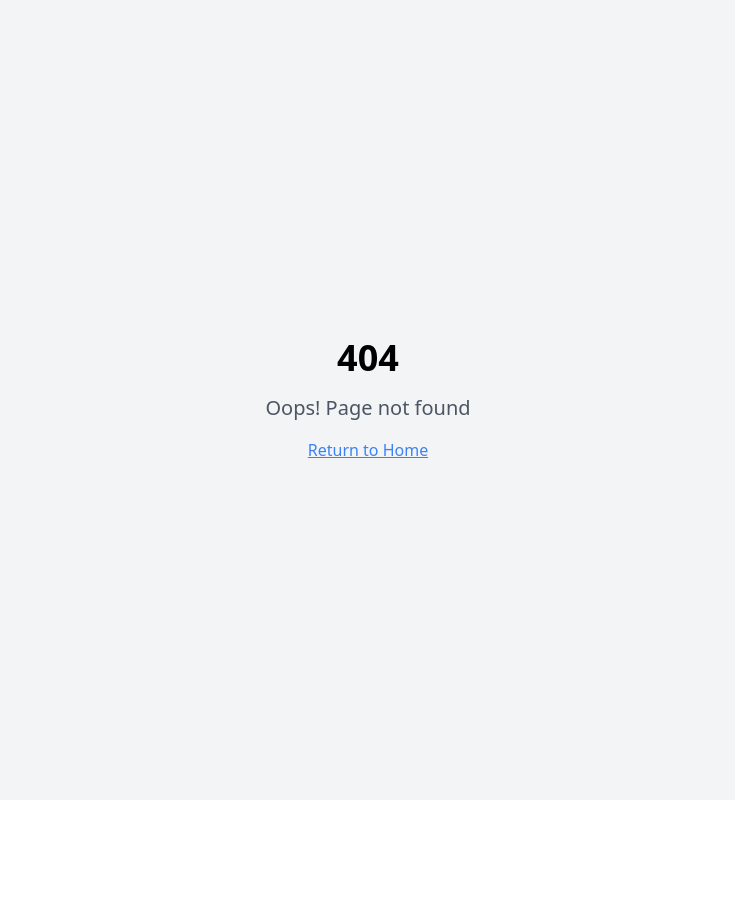
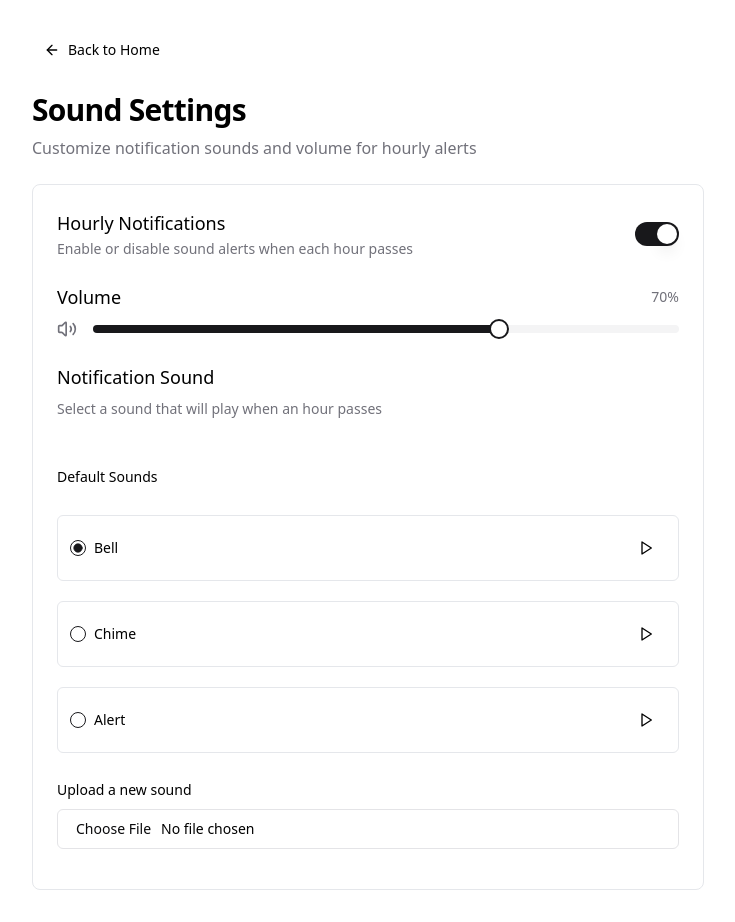
Before and after one commit to CodeWithGangesh/hourly-activity-scribe, a React (Vite) app: page /settings in a window 1280 px wide. Before the commit this address had no page. Shown: the whole page, without its empty margins (272-1007 px from the left). Before the commit the page ends 800 px from the top, so only its background shows below. Built offline with nearby package versions, Linux system fonts and the light colour scheme.

Commit message:
feat: Add settings page for ringtone customization
Adds a settings page allowing users to select from default ringtones or upload custom audio files.

```diff
--- a/src/App.tsx
+++ b/src/App.tsx
@@ -1,9 +1,11 @@
+
 import { Toaster } from "@/components/ui/toaster";
 import { Toaster as Sonner } from "@/components/ui/sonner";
 import { TooltipProvider } from "@/components/ui/tooltip";
 import { QueryClient, QueryClientProvider } from "@tanstack/react-query";
 import { BrowserRouter, Routes, Route } from "react-router-dom";
 import Index from "./pages/Index";
+import Settings from "./pages/Settings";
 import NotFound from "./pages/NotFound";
 
 const queryClient = new QueryClient();
@@ -16,6 +18,7 @@ const App = () => (
       <BrowserRouter>
         <Routes>
           <Route path="/" element={<Index />} />
+          <Route path="/settings" element={<Settings />} />
           {/* ADD ALL CUSTOM ROUTES ABOVE THE CATCH-ALL "*" ROUTE */}
           <Route path="*" element={<NotFound />} />
         </Routes>
--- a/src/components/NotificationModal.tsx
+++ b/src/components/NotificationModal.tsx
@@ -1,8 +1,9 @@
 
 import React from "react";
+import { Link } from "react-router-dom";
 import { Dialog, DialogContent, DialogHeader, DialogTitle, DialogDescription } from "@/components/ui/dialog";
 import { Button } from "@/components/ui/button";
-import { BellRing, Clock, Volume2 } from "lucide-react";
+import { BellRing, Clock, Volume2, Settings } from "lucide-react";
 import RingtoneSelector from "@/components/RingtoneSelector";
 import { getRingtone, saveRingtone } from "@/utils/audioSettings";
 
@@ -42,11 +43,18 @@ const NotificationModal: React.FC<NotificationModalProps> = ({ isOpen, onClose }
             </Button>
           </div>
 
-          <div className="flex justify-center mt-2">
+          <div className="flex justify-center mt-2 gap-2">
             <RingtoneSelector
               onSelect={handleRingtoneSelect}
               currentRingtone={currentRingtone}
             />
+
+            <Link to="/settings">
+              <Button variant="outline" size="sm" className="gap-2">
+                <Settings className="h-4 w-4" />
+                <span>Advanced Settings</span>
+              </Button>
+            </Link>
           </div>
         </div>
       </DialogContent>
--- a/src/components/RingtoneSelector.tsx
+++ b/src/components/RingtoneSelector.tsx
@@ -11,11 +11,13 @@ import {
   DialogTitle,
   DialogTrigger
 } from "@/components/ui/dialog";
-import { Volume2, Upload, Play, Pause, Settings } from "lucide-react";
+import { Volume2, Upload, Play, Pause, Settings, Music } from "lucide-react";
+import { saveRingtone } from "@/utils/audioSettings";
 
 interface RingtoneSelectorProps {
   onSelect: (ringtoneUrl: string) => void;
   currentRingtone: string;
+  isSettingsPage?: boolean;
 }
 
 const DEFAULT_RINGTONES = [
@@ -24,30 +26,61 @@ const DEFAULT_RINGTONES = [
   { id: "alert", name: "Alert", url: "/sounds/alert.mp3" },
 ];
 
-const RingtoneSelector: React.FC<RingtoneSelectorProps> = ({ onSelect, currentRingtone }) => {
+const RingtoneSelector: React.FC<RingtoneSelectorProps> = ({
+  onSelect,
+  currentRingtone,
+  isSettingsPage = false
+}) => {
   const [isOpen, setIsOpen] = useState(false);
   const [isPlaying, setIsPlaying] = useState(false);
+  const [playingRingtone, setPlayingRingtone] = useState<string | null>(null);
   const [customRingtone, setCustomRingtone] = useState<File | null>(null);
   const [selectedRingtone, setSelectedRingtone] = useState(currentRingtone);
+  const [customRingtones, setCustomRingtones] = useState<{ name: string; url: string }[]>([]);
   const audioRef = useRef<HTMLAudioElement>(null);
+  const fileInputRef = useRef<HTMLInputElement>(null);
+
+  // Load custom ringtones from localStorage
+  useEffect(() => {
+    const storedRingtones = localStorage.getItem('custom-ringtones');
+    if (storedRingtones) {
+      try {
+        setCustomRingtones(JSON.parse(storedRingtones));
+      } catch (e) {
+        console.error('Failed to parse custom ringtones', e);
+      }
+    }
+  }, []);
+
+  // Save custom ringtones to localStorage
+  const saveCustomRingtones = (ringtones: { name: string; url: string }[]) => {
+    localStorage.setItem('custom-ringtones', JSON.stringify(ringtones));
+    setCustomRingtones(ringtones);
+  };
 
   useEffect(() => {
     // Stop audio when dialog closes
     if (!isOpen && isPlaying && audioRef.current) {
       audioRef.current.pause();
       setIsPlaying(false);
+      setPlayingRingtone(null);
     }
   }, [isOpen, isPlaying]);
 
   const handlePlay = (url: string) => {
     if (audioRef.current) {
+      if (isPlaying && playingRingtone === url) {
+        audioRef.current.pause();
+        setIsPlaying(false);
+        setPlayingRingtone(null);
+      } else {
         if (isPlaying) {
           audioRef.current.pause();
-        setIsPlaying(false);
-      } else {
+        }
         audioRef.current.src = url;
         audioRef.current.play();
         setIsPlaying(true);
+        setPlayingRingtone(url);
       }
     }
   };
@@ -58,18 +91,117 @@ const RingtoneSelector: React.FC<RingtoneSelectorProps> = ({ onSelect, currentRi
       setCustomRingtone(file);
       const objectUrl = URL.createObjectURL(file);
       setSelectedRingtone(objectUrl);
+
+      // Save to custom ringtones list
+      const newCustomRingtone = {
+        name: file.name,
+        url: objectUrl
+      };
+
+      saveCustomRingtones([...customRingtones, newCustomRingtone]);
     }
   };
 
   const handleSave = () => {
     onSelect(selectedRingtone);
+    saveRingtone(selectedRingtone);
     setIsOpen(false);
     if (isPlaying && audioRef.current) {
       audioRef.current.pause();
       setIsPlaying(false);
+      setPlayingRingtone(null);
     }
   };
 
+  // Settings page mode doesn't need dialog
+  if (isSettingsPage) {
+    return (
+      <div className="space-y-6 py-4">
+        <audio ref={audioRef} onEnded={() => {
+          setIsPlaying(false);
+          setPlayingRingtone(null);
+        }} />
+
+        <RadioGroup
+          value={selectedRingtone}
+          onValueChange={(value) => {
+            setSelectedRingtone(value);
+            saveRingtone(value);
+            onSelect(value);
+          }}
+          className="space-y-3"
+        >
+          <div className="text-sm font-medium mb-2">Default Sounds</div>
+          {DEFAULT_RINGTONES.map((ringtone) => (
+            <div key={ringtone.id} className="flex items-center justify-between space-x-2 border p-3 rounded-md">
+              <div className="flex items-center space-x-2">
+                <RadioGroupItem value={ringtone.url} id={`settings-${ringtone.id}`} />
+                <Label htmlFor={`settings-${ringtone.id}`} className="cursor-pointer">{ringtone.name}</Label>
+              </div>
+              <Button
+                variant="ghost"
+                size="icon"
+                onClick={(e) => {
+                  e.preventDefault();
+                  handlePlay(ringtone.url);
+                }}
+              >
+                {isPlaying && playingRingtone === ringtone.url ?
+                  <Pause className="h-4 w-4" /> :
+                  <Play className="h-4 w-4" />
+                }
+              </Button>
+            </div>
+          ))}
+
+          {customRingtones.length > 0 && (
+            <>
+              <div className="text-sm font-medium mb-2 mt-6">Your Custom Sounds</div>
+              {customRingtones.map((ringtone, index) => (
+                <div key={`custom-${index}`} className="flex items-center justify-between space-x-2 border p-3 rounded-md">
+                  <div className="flex items-center space-x-2">
+                    <RadioGroupItem value={ringtone.url} id={`settings-custom-${index}`} />
+                    <Label htmlFor={`settings-custom-${index}`} className="cursor-pointer">
+                      {ringtone.name}
+                    </Label>
+                  </div>
+                  <Button
+                    variant="ghost"
+                    size="icon"
+                    onClick={(e) => {
+                      e.preventDefault();
+                      handlePlay(ringtone.url);
+                    }}
+                  >
+                    {isPlaying && playingRingtone === ringtone.url ?
+                      <Pause className="h-4 w-4" /> :
+                      <Play className="h-4 w-4" />
+                    }
+                  </Button>
+                </div>
+              ))}
+            </>
+          )}
+        </RadioGroup>
+
+        <div className="space-y-2 mt-6">
+          <Label htmlFor="ringtone-upload-settings">Upload a new sound</Label>
+          <div className="flex items-center space-x-2">
+            <Input
+              id="ringtone-upload-settings"
+              type="file"
+              accept="audio/*"
+              onChange={handleFileUpload}
+              className="flex-1"
+              ref={fileInputRef}
+            />
+          </div>
+        </div>
+      </div>
+    );
+  }
+
+  // Dialog mode for inline usage
   return (
     <>
       <Dialog open={isOpen} onOpenChange={setIsOpen}>
@@ -85,7 +217,10 @@ const RingtoneSelector: React.FC<RingtoneSelectorProps> = ({ onSelect, currentRi
           </DialogHeader>
 
           <div className="space-y-6 py-4">
-            <audio ref={audioRef} onEnded={() => setIsPlaying(false)} />
+            <audio ref={audioRef} onEnded={() => {
+              setIsPlaying(false);
+              setPlayingRingtone(null);
+            }} />
 
             <RadioGroup
               value={selectedRingtone}
@@ -106,7 +241,7 @@ const RingtoneSelector: React.FC<RingtoneSelectorProps> = ({ onSelect, currentRi
                       handlePlay(ringtone.url);
                     }}
                   >
-                    {isPlaying && selectedRingtone === ringtone.url ?
+                    {isPlaying && playingRingtone === ringtone.url ?
                       <Pause className="h-4 w-4" /> :
                       <Play className="h-4 w-4" />
                     }
@@ -114,12 +249,14 @@ const RingtoneSelector: React.FC<RingtoneSelectorProps> = ({ onSelect, currentRi
                 </div>
               ))}
 
-              {customRingtone && (
-                <div className="flex items-center justify-between space-x-2 border p-3 rounded-md">
+              {customRingtones.length > 0 && (
+                <>
+                  {customRingtones.map((ringtone, index) => (
+                    <div key={`custom-${index}`} className="flex items-center justify-between space-x-2 border p-3 rounded-md">
                       <div className="flex items-center space-x-2">
-                    <RadioGroupItem value={URL.createObjectURL(customRingtone)} id="custom" />
-                    <Label htmlFor="custom" className="cursor-pointer">
-                      {customRingtone.name}
+                        <RadioGroupItem value={ringtone.url} id={`custom-${index}`} />
+                        <Label htmlFor={`custom-${index}`} className="cursor-pointer">
+                          {ringtone.name}
                         </Label>
                       </div>
                       <Button
@@ -127,15 +264,17 @@ const RingtoneSelector: React.FC<RingtoneSelectorProps> = ({ onSelect, currentRi
                         size="icon"
                         onClick={(e) => {
                           e.preventDefault();
-                      handlePlay(URL.createObjectURL(customRingtone));
+                          handlePlay(ringtone.url);
                         }}
                       >
-                    {isPlaying && selectedRingtone === URL.createObjectURL(customRingtone) ?
+                        {isPlaying && playingRingtone === ringtone.url ?
                           <Pause className="h-4 w-4" /> :
                           <Play className="h-4 w-4" />
                         }
                       </Button>
                     </div>
+                  ))}
+                </>
               )}
             </RadioGroup>
 
--- a/src/components/ui/slider.tsx
+++ b/src/components/ui/slider.tsx
@@ -1,3 +1,4 @@
+
 import * as React from "react"
 import * as SliderPrimitive from "@radix-ui/react-slider"
 
@@ -9,10 +10,7 @@ const Slider = React.forwardRef<
 >(({ className, ...props }, ref) => (
   <SliderPrimitive.Root
     ref={ref}
-    className={cn(
-      "relative flex w-full touch-none select-none items-center",
-      className
-    )}
+    className={cn("relative flex w-full touch-none select-none items-center", className)}
     {...props}
   >
     <SliderPrimitive.Track className="relative h-2 w-full grow overflow-hidden rounded-full bg-secondary">
--- a/src/components/ui/switch.tsx
+++ b/src/components/ui/switch.tsx
@@ -1,3 +1,4 @@
+
 import * as React from "react"
 import * as SwitchPrimitives from "@radix-ui/react-switch"
 
--- a/src/hooks/useHourlyAlert.tsx
+++ b/src/hooks/useHourlyAlert.tsx
@@ -1,6 +1,6 @@
 
 import { useState, useEffect, useCallback, useRef } from "react";
-import { getRingtone, getEnabled } from "@/utils/audioSettings";
+import { getRingtone, getEnabled, getVolume } from "@/utils/audioSettings";
 
 interface UseHourlyAlertProps {
   onHourChange: () => void;
@@ -15,6 +15,10 @@ export function useHourlyAlert({ onHourChange }: UseHourlyAlertProps) {
   // Initialize audio element
   useEffect(() => {
     audioRef.current = new Audio(getRingtone());
+    if (audioRef.current) {
+      audioRef.current.volume = getVolume();
+    }
+
     return () => {
       if (audioRef.current) {
         audioRef.current.pause();
@@ -38,8 +42,9 @@ export function useHourlyAlert({ onHourChange }: UseHourlyAlertProps) {
 
         // Play the notification sound if enabled
         if (getEnabled() && audioRef.current) {
-          // Update the audio source in case it was changed
+          // Update the audio source and volume in case they were changed
           audioRef.current.src = getRingtone();
+          audioRef.current.volume = getVolume();
           audioRef.current.play().catch(error => {
             console.error("Error playing audio:", error);
           });
@@ -70,6 +75,7 @@ export function useHourlyAlert({ onHourChange }: UseHourlyAlertProps) {
   const playRingtone = useCallback(() => {
     if (audioRef.current) {
       audioRef.current.src = getRingtone();
+      audioRef.current.volume = getVolume();
       audioRef.current.play().catch(error => {
         console.error("Error playing audio:", error);
       });
--- /dev/null
+++ b/src/pages/Settings.tsx
@@ -0,0 +1,109 @@
+
+import React, { useState } from "react";
+import { Link } from "react-router-dom";
+import { Button } from "@/components/ui/button";
+import { Slider } from "@/components/ui/slider";
+import { Switch } from "@/components/ui/switch";
+import { Volume2, ArrowLeft, Bell } from "lucide-react";
+import RingtoneSelector from "@/components/RingtoneSelector";
+import {
+  getVolume,
+  saveVolume,
+  getEnabled,
+  saveEnabled,
+  getRingtone
+} from "@/utils/audioSettings";
+
+const Settings = () => {
+  const [volume, setVolume] = useState<number>(getVolume());
+  const [enabled, setEnabled] = useState<boolean>(getEnabled());
+  const [currentRingtone, setCurrentRingtone] = useState<string>(getRingtone());
+
+  const handleVolumeChange = (value: number[]) => {
+    const newVolume = value[0];
+    setVolume(newVolume);
+    saveVolume(newVolume);
+  };
+
+  const handleEnabledChange = (value: boolean) => {
+    setEnabled(value);
+    saveEnabled(value);
+  };
+
+  const handleRingtoneSelect = (ringtoneUrl: string) => {
+    setCurrentRingtone(ringtoneUrl);
+  };
+
+  return (
+    <div className="container max-w-2xl mx-auto py-8 px-4 md:px-0">
+      <div className="space-y-6">
+        <div className="flex items-center justify-between">
+          <Link to="/">
+            <Button variant="ghost" size="sm" className="gap-2">
+              <ArrowLeft className="h-4 w-4" />
+              <span>Back to Home</span>
+            </Button>
+          </Link>
+        </div>
+
+        <div className="space-y-2">
+          <h1 className="text-3xl font-bold tracking-tight">Sound Settings</h1>
+          <p className="text-muted-foreground">
+            Customize notification sounds and volume for hourly alerts
+          </p>
+        </div>
+
+        <div className="border rounded-lg p-6 space-y-6">
+          <div className="space-y-4">
+            <div className="flex items-center justify-between">
+              <div className="space-y-0.5">
+                <h3 className="text-lg font-medium">Hourly Notifications</h3>
+                <p className="text-sm text-muted-foreground">
+                  Enable or disable sound alerts when each hour passes
+                </p>
+              </div>
+              <Switch checked={enabled} onCheckedChange={handleEnabledChange} />
+            </div>
+          </div>
+
+          <div className="space-y-4">
+            <div className="space-y-2">
+              <div className="flex items-center justify-between">
+                <h3 className="text-lg font-medium">Volume</h3>
+                <span className="text-sm text-muted-foreground">
+                  {Math.round(volume * 100)}%
+                </span>
+              </div>
+              <div className="flex items-center gap-4">
+                <Volume2 className="h-5 w-5 text-muted-foreground" />
+                <Slider
+                  value={[volume]}
+                  max={1}
+                  step={0.01}
+                  onValueChange={handleVolumeChange}
+                  className="flex-1"
+                />
+              </div>
+            </div>
+          </div>
+
+          <div className="space-y-4">
+            <div className="space-y-2">
+              <h3 className="text-lg font-medium">Notification Sound</h3>
+              <p className="text-sm text-muted-foreground">
+                Select a sound that will play when an hour passes
+              </p>
+              <RingtoneSelector
+                onSelect={handleRingtoneSelect}
+                currentRingtone={currentRingtone}
+                isSettingsPage={true}
+              />
+            </div>
+          </div>
+        </div>
+      </div>
+    </div>
+  );
+};
+
+export default Settings;
--- a/src/utils/audioSettings.ts
+++ b/src/utils/audioSettings.ts
@@ -2,6 +2,7 @@
 const RINGTONE_KEY = "hourly-alert-ringtone";
 const VOLUME_KEY = "hourly-alert-volume";
 const ENABLED_KEY = "hourly-alert-enabled";
+const CUSTOM_RINGTONES_KEY = "custom-ringtones";
 
 // Default ringtone path
 const DEFAULT_RINGTONE = "/sounds/bell.mp3";
@@ -21,7 +22,7 @@ export const saveVolume = (volume: number): void => {
 
 export const getVolume = (): number => {
   const volume = localStorage.getItem(VOLUME_KEY);
-  return volume ? parseFloat(volume) : 1.0; // Default to 100% volume
+  return volume ? parseFloat(volume) : 0.7; // Default to 70% volume
 };
 
 export const saveEnabled = (enabled: boolean): void => {
@@ -32,3 +33,14 @@ export const getEnabled = (): boolean => {
   const enabled = localStorage.getItem(ENABLED_KEY);
   return enabled === null ? true : enabled === "true"; // Default to enabled
 };
+
+export const saveCustomRingtone = (name: string, url: string): void => {
+  const existingRingtones = getCustomRingtones();
+  existingRingtones.push({ name, url });
+  localStorage.setItem(CUSTOM_RINGTONES_KEY, JSON.stringify(existingRingtones));
+};
+
+export const getCustomRingtones = (): Array<{ name: string; url: string }> => {
+  const ringtones = localStorage.getItem(CUSTOM_RINGTONES_KEY);
+  return ringtones ? JSON.parse(ringtones) : [];
+};
```
Lines whose indentation alone changed are shown as unchanged.
